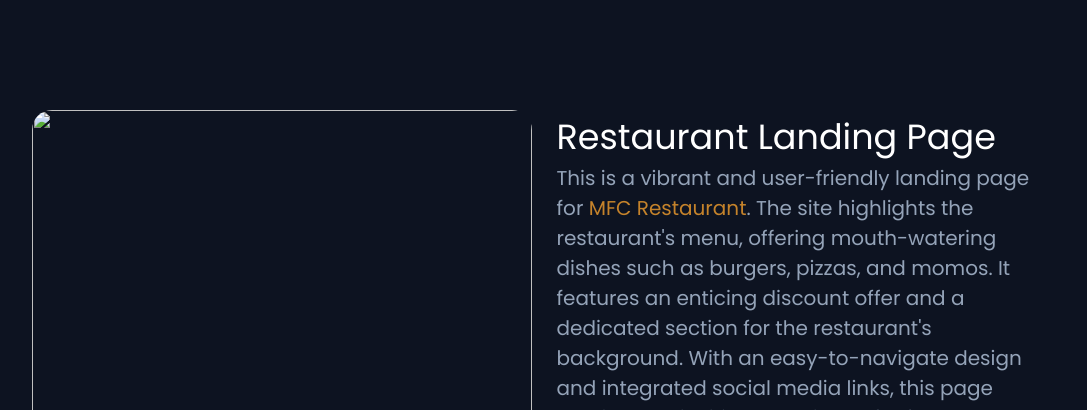
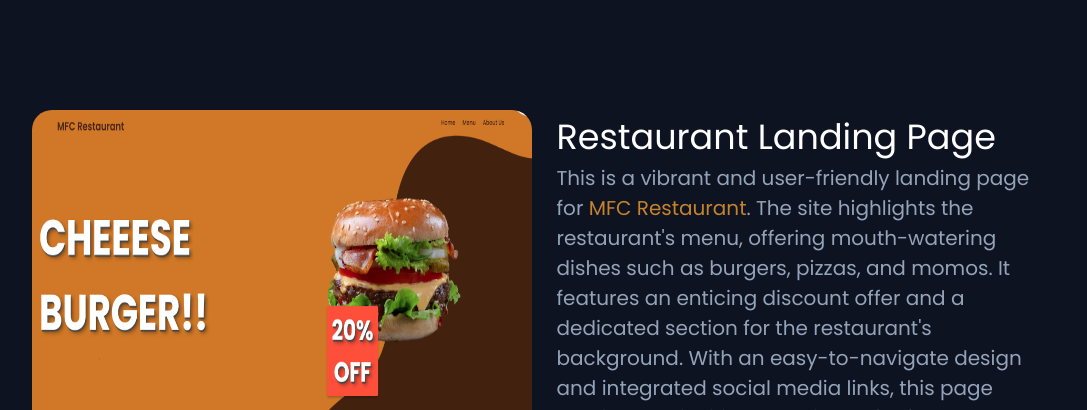
Before and after one commit to punitt20/Portfolio, a plain HTML site: page index.html in a window 1280 px wide. Shown: the part 1370-1780 px from the top of the page, without its empty margins (96-1183 px from the left). Drawn offline with Linux system fonts and the light colour scheme; the site is published under a folder, as on GitHub Pages, so addresses that start at the root find nothing.

Commit message:
Update index.html

```diff
--- a/index.html
+++ b/index.html
@@ -64,7 +64,7 @@
     <section id="Projects">
       <div class="pj">
         <div class="pj1">
-          <a href="https://punitt20.github.io/MFC-Landing-Page/" target="_blank"><img src="/photos/project1.png"></a>
+          <a href="https://punitt20.github.io/MFC-Landing-Page/" target="_blank"><img src="photos/project1.png"></a>
 
         </div>
         <div class="pj2">
```
